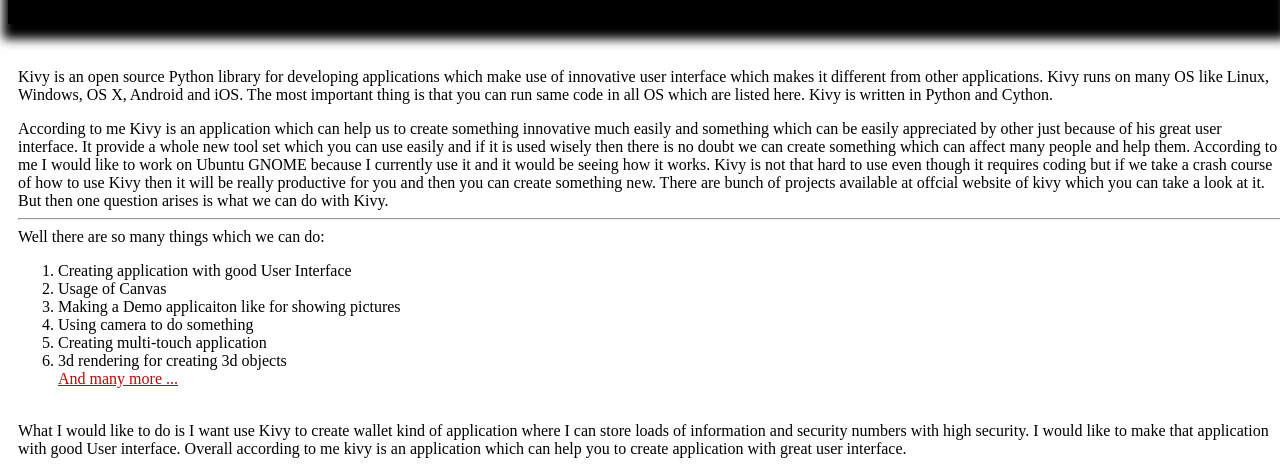
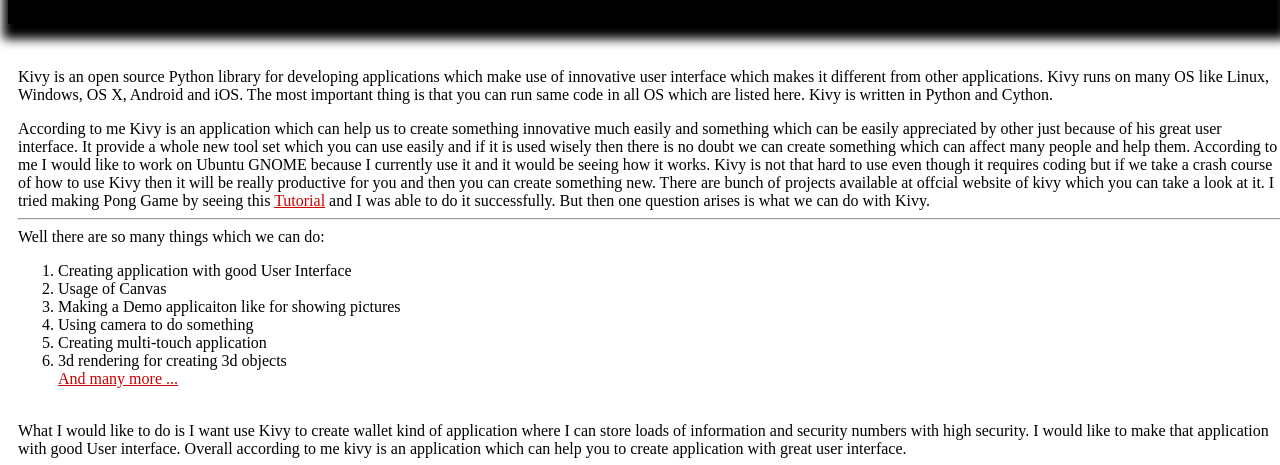
Before and after one commit to shashank-sharma/Google-Code-in-projects, a plain HTML site: page kivy_intro.html in a window 1280 px wide. Shown: the part 74-539 px from the top of the page. Drawn offline with Linux system fonts and the light colour scheme; grey boxes are pictures that could not be loaded.

Commit message:
Updated #2

```diff
--- a/kivy_intro.html
+++ b/kivy_intro.html
@@ -52,7 +52,8 @@
 just because of his great user interface. It provide a whole new tool set which you can use easily and if it is used wisely then there is no doubt we can create something which can affect many people and help them.
 According to me I would like to work on Ubuntu GNOME because I currently use it and it would be seeing how it works. Kivy is not that hard to use even though it requires coding but if we take a crash course of how to use
 Kivy then it will be really productive for you and then you can create something new. There are bunch of projects available at offcial website of kivy
-which you can take a look at it.
+which you can take a look at it. I tried making Pong Game by seeing this
+<a href = "http://kivy.org/docs/tutorials/pong.html">Tutorial</a> and I was able to do it successfully.
  But then one question arises is what we can do with Kivy.<hr>
 Well there are so many things which we can do:
 <ol>
```
